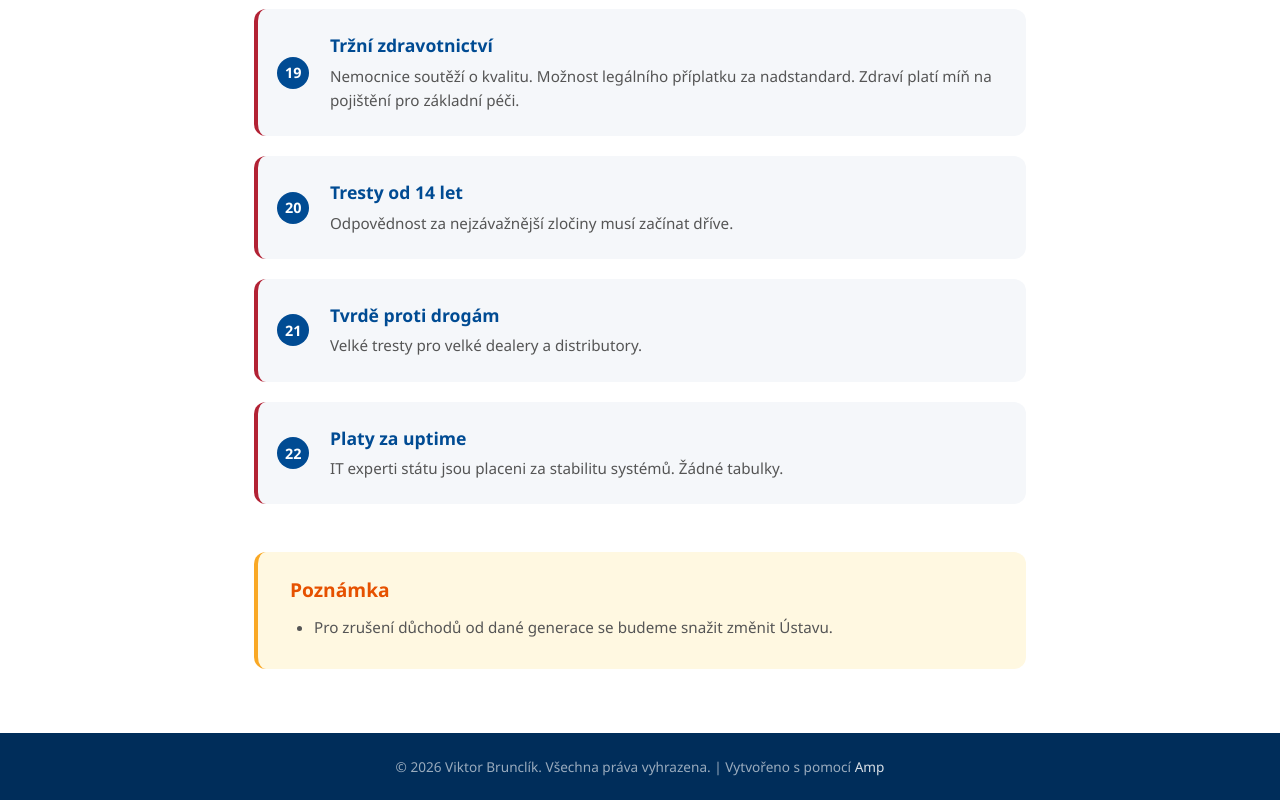
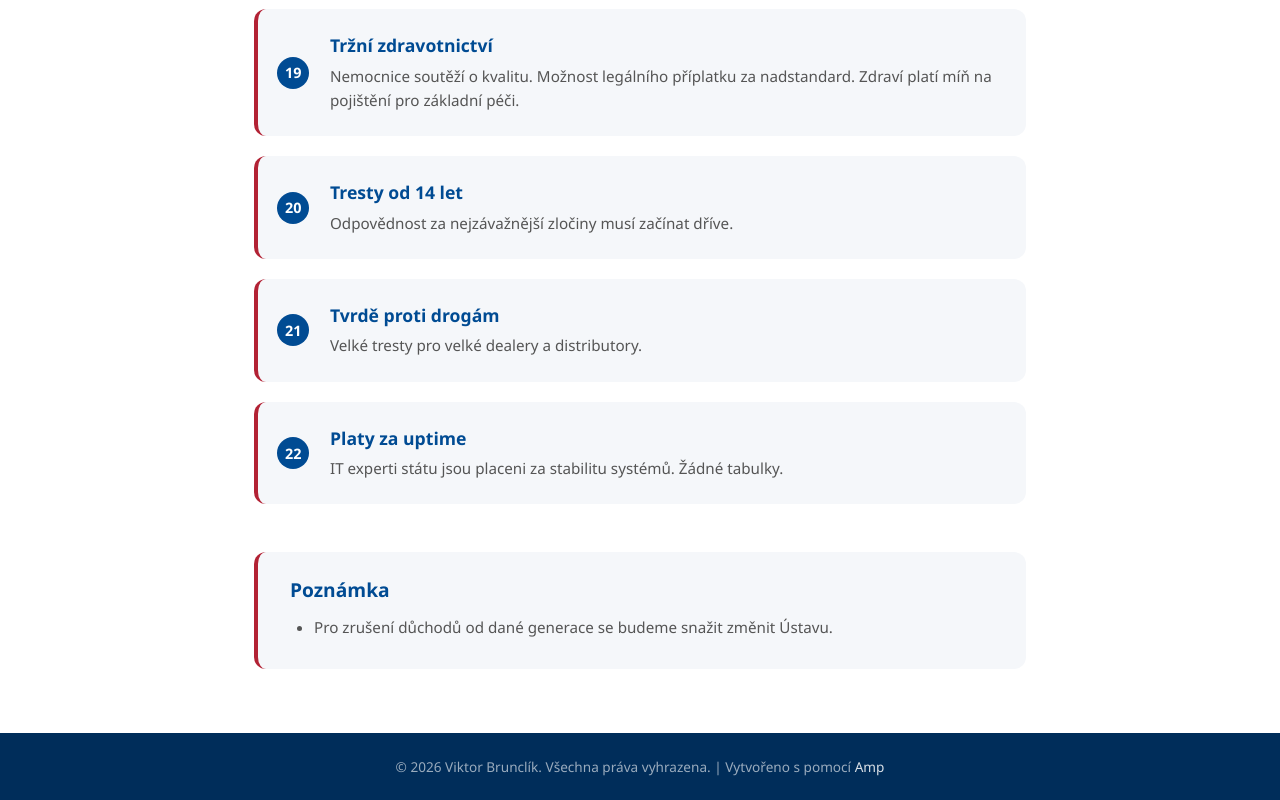
Before and after one commit to vbtronic/strana_plan, a plain HTML site: page priority.html in a window 1280 px wide. Shown: the part 2773-3573 px from the top of the page. Drawn offline with Linux system fonts and the light colour scheme.

Commit message:
Fix: poznámka ve stejných barvách, logo bez artefaktů, kurzor explicitně default
Amp-Thread-ID: https://ampcode.com/threads/T-019cd985-96b5-7367-a95d-004310406a26
Co-authored-by: Amp <amp@ampcode.com>

```diff
--- a/style.css
+++ b/style.css
@@ -9,6 +9,10 @@
 
 a, button, .btn, .hamburger {
     cursor: pointer !important;
+}
+
+h1, h2, h3, h4, h5, h6, p, span, li, div, section, footer, nav, main, header {
+    cursor: default !important;
 }
 
 input, textarea {
@@ -155,8 +159,10 @@ nav {
 .hero-logo {
     width: 120px;
     height: 120px;
-    border-radius: 50%;
     margin-bottom: 1.5rem;
+    background: none;
+    border: none;
+    outline: none;
 }
 
 .hero h1 {
@@ -358,13 +364,13 @@ nav {
 .notes-section {
     margin-top: 3rem;
     padding: 1.5rem 2rem;
-    background: #fff8e1;
+    background: var(--gray-bg);
     border-radius: 12px;
-    border-left: 4px solid #f9a825;
+    border-left: 4px solid var(--red);
 }
 
 .notes-section h2 {
-    color: #e65100;
+    color: var(--blue);
     font-size: 1.2rem;
     margin-bottom: 0.75rem;
 }
```
Also changed, not shown: logo.png.
